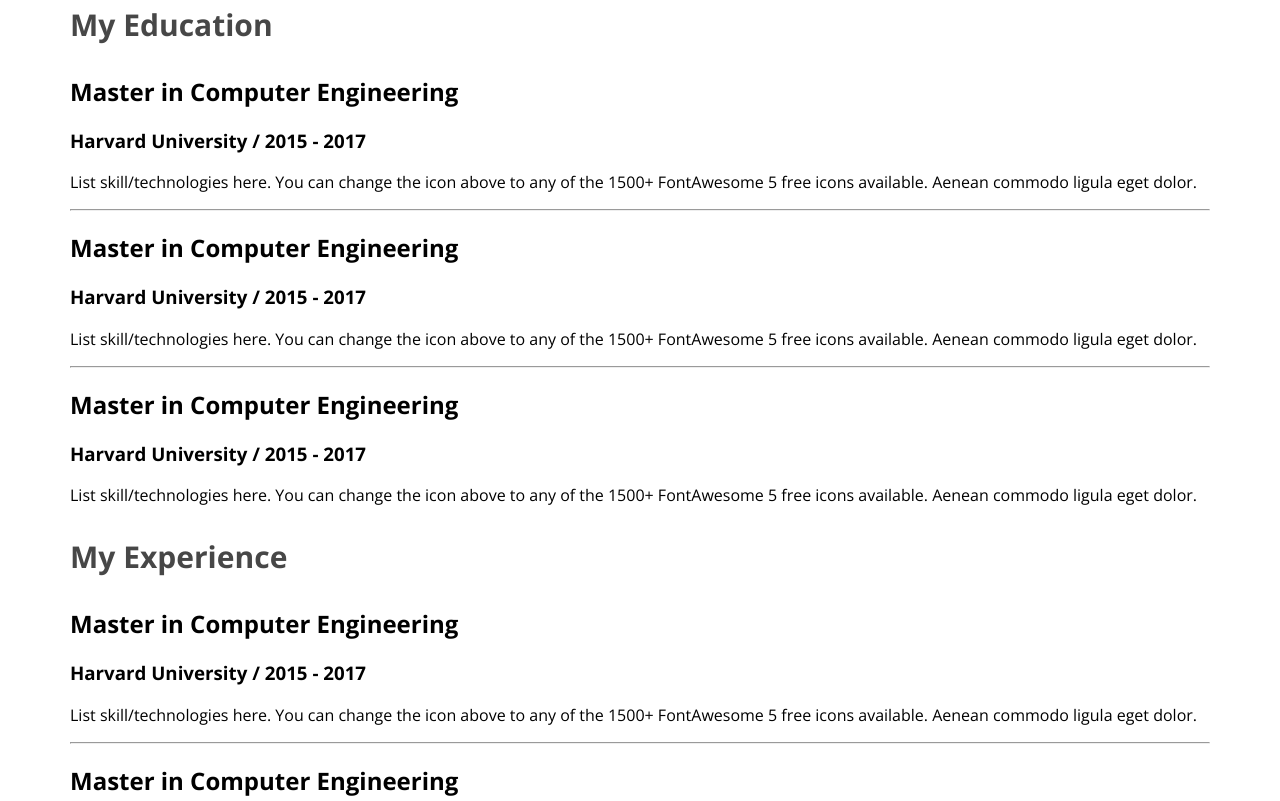
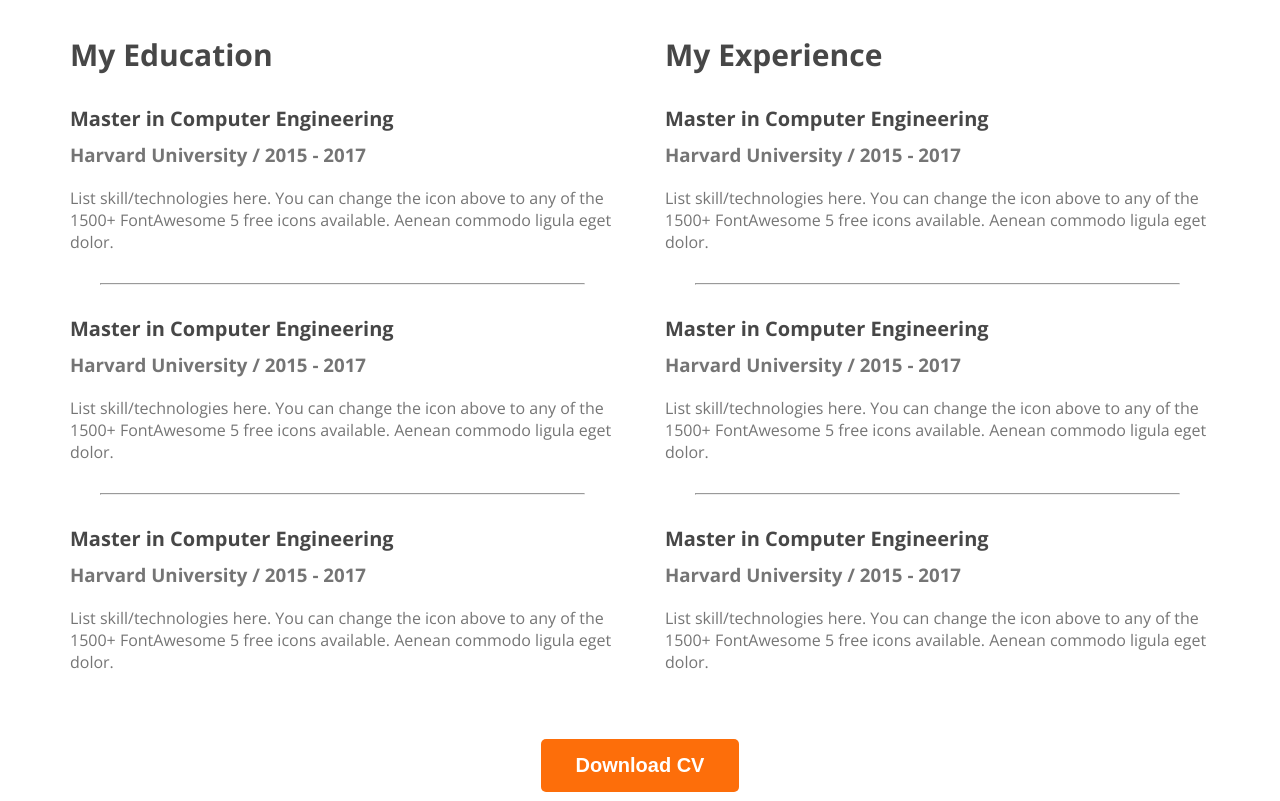
Before and after one commit to fariyadiya22/web-developer-portfolio, a plain HTML site: page index.html in a window 1280 px wide. Shown: the part 2259-3060 px from the top of the page. Drawn offline with nearby package versions, Linux system fonts and the light colour scheme.

Commit message:
finished the resume section

```diff
--- a/index.html
+++ b/index.html
@@ -101,6 +101,7 @@
         <section>
             <h3 class="section-title">A summary of My Resume</h3>
 
+            <div class="resume-container">
           <div class="resume-column">
             <h3 class="resume-column-title">My Education</h3>
 
@@ -152,7 +153,11 @@
                 </div>
           </div>
             </div>
+        </div>
 
+        <div class="download-cv">
+            <button class="btn-primary">Download CV</button>
+        </div>
         </section>
     </main>
     <footer>
--- a/styles/portfolio.css
+++ b/styles/portfolio.css
@@ -151,3 +151,34 @@ main section {
     font-size: 30px;
     font-weight: 700;
 }
+
+
+.resume-container {
+    display: flex;
+    gap: 50px;
+}
+
+.resume-item-title {
+    color: #474747;
+    font-size: 20px;
+    font-weight: 700;
+    margin-bottom: 10px;
+}
+
+.resume-item-institute{
+    margin-bottom: 20px;
+    margin-top: 0px;
+}
+
+.resume-item-institute,
+.resume-item-discription {
+    color: #757575;
+}
+
+.resume-container hr{
+    margin: 30px;
+}
+.download-cv{
+    text-align: center;
+    margin-top: 50px;
+}
```
